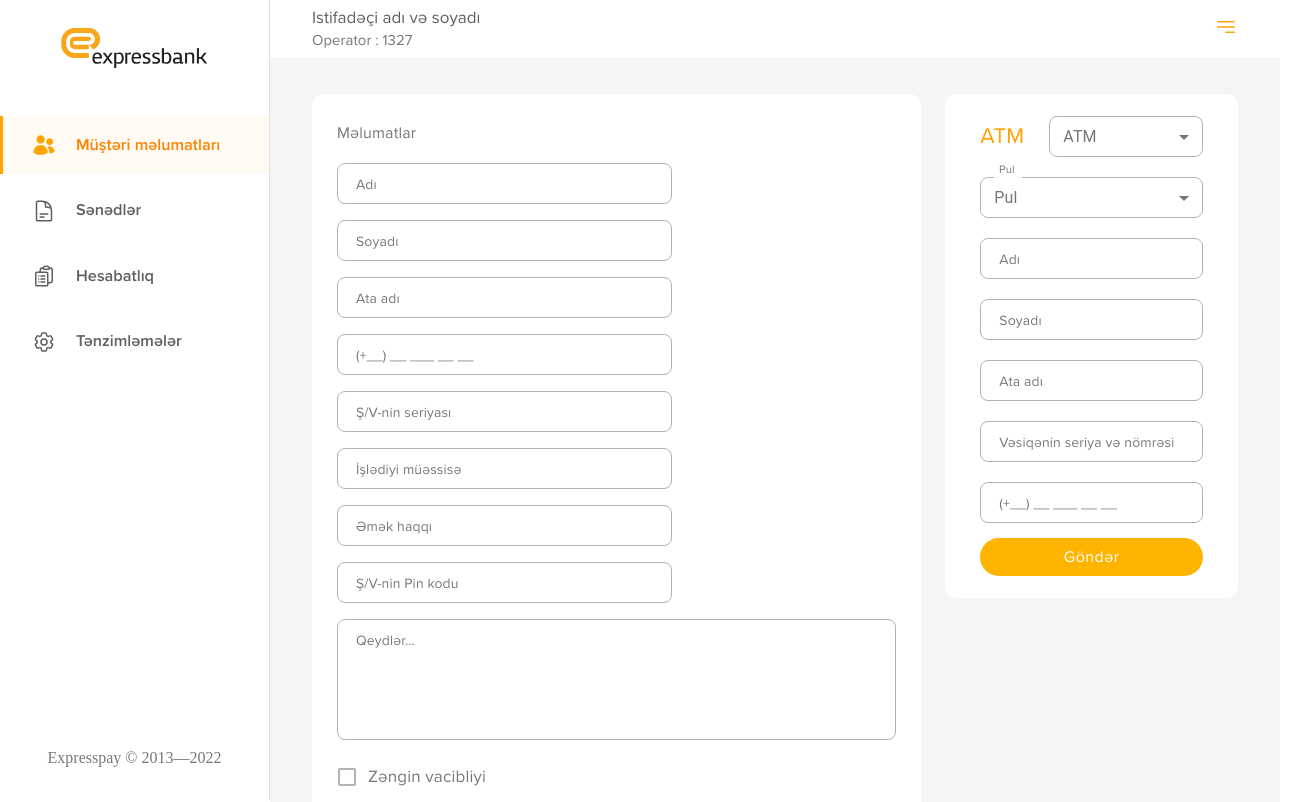
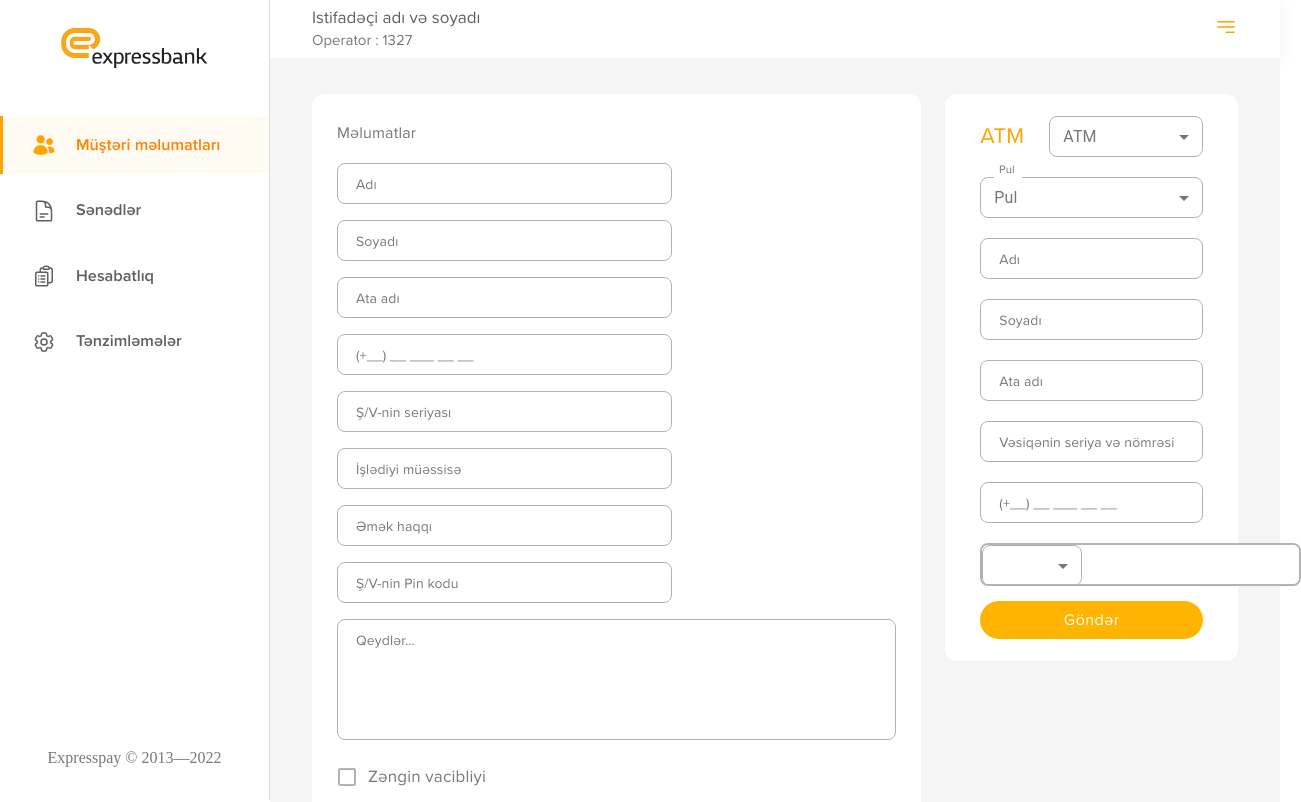
Before and after one commit to Hamlet-Haciyev/Call-center, a React (Create React App) app: page /user in a window 1280 px wide. Shown: the top 802 px of the page, 1301 px wide, since content can reach past the window. Built offline with nearby package versions, Linux system fonts and the light colour scheme.

Commit message:
added authorization for each refresh

```diff
--- a/src/components/Input/index.js
+++ /dev/null
@@ -1,26 +0,0 @@
-import React from "react";
-
-const CurrencyInput = ({
-  selectId,
-  selectName,
-  selectValue,
-  selectChange,
-  options,
-  id,
-  name,
-  value,
-  handleChange,
-}) => {
-  return (
-    <div>
-      <select id={selectId} name={selectName} value={selectValue} onChange={selectChange}>
-        {options.map((opt,index) => {
-          return <option key={index} value={opt.value}>{opt.label}</option>;
-        })}
-      </select>
-      <input id={id} name={name} value={value} onChange={handleChange} />
-    </div>
-  );
-};
-
-export default CurrencyInput;
--- a/src/container/User/component/ATM/index.js
+++ b/src/container/User/component/ATM/index.js
@@ -1,8 +1,16 @@
 import React from "react";
-import { Box, Button, Grid, MenuItem, Typography } from "@mui/material";
+import {
+  Box,
+  Button,
+  FormControl,
+  Grid,
+  InputLabel,
+  MenuItem,
+  Select,
+  Typography,
+} from "@mui/material";
 import { Form, Formik } from "formik";
 import { TextField } from "../../../../components";
-import CurrencyInput from "../../../../components/Input";
 
 const ATM = () => {
   const paymentTypes = [
@@ -131,21 +139,60 @@ const ATM = () => {
               />
             </Grid>
             <Grid item width={"100%^"}>
-              {/* <CurrencyInput
-                selectId={"currency"}
-                selectName="currency"
-                selectValue={values.selectValue}
-                selectChange={(values) =>
-                  setFieldValue("currency", values.currency, true)
-                }
-                options={currencyOptions}
-                id={"amount"}
-                name={"amount"}
-                value={values.amount}
-                handleChange={(values) =>
-                  setFieldValue("amount", values.amount, true)
-                }
-              /> */}
+              <div
+                style={{
+                  position: "relative",
+                  border: "2px solid #B1B3B3",
+                  borderRadius: "8px",
+                  overflow: "hidden",
+                }}
+              >
+                <TextField
+                  select
+                  id="currency"
+                  name="currency"
+                  value={values.currency}
+                  onChange={handleChange}
+                  defaultValue={currencyOptions[0].value}
+                  style={{
+                    width: "100px",
+                    position: "absolute",
+                  }}
+                >
+                  {currencyOptions.map((option) => (
+                    <MenuItem key={option.value} value={option.value}>
+                      {option.label}
+                    </MenuItem>
+                  ))}
+                </TextField>
+                <input
+                  id="amount"
+                  name="amount"
+                  value={values.amount}
+                  onChange={handleChange}
+                  style={{
+                    display: "inline-block",
+                    border: "none",
+                    outline: "none",
+                    padding: "12px",
+                    color: "#75787B",
+                    paddingLeft: "110px",
+                    paddingRight: "30px",
+                  }}
+                />
+                {/* <TextField
+                  id="amount"
+                  name="amount"
+                  label="Məbləğ"
+                  variant="outlined"
+                  value={values.amount}
+                  onChange={handleChange}
+                  error={touched.amount && Boolean(errors.amount)}
+                  helperText={touched.amount && errors.amount}
+                  style={{ border: "none" }}
+                  fullWidth
+                /> */}
+              </div>
             </Grid>
           </Grid>
           <Button
@@ -173,3 +220,5 @@ const ATM = () => {
 };
 
 export default ATM;
+//  https://codepen.io/jhawthorn/pen/qrPrXV (currency input)
+//  https://developer.mozilla.org/en-US/docs/Web/HTML/Element/input/time
--- a/src/index.css
+++ b/src/index.css
@@ -38,16 +38,16 @@ body,
 }
 
 /* Track */
-::-webkit-scrollbar-track {
+*::-webkit-scrollbar-track {
   background: #fffbf3;
 }
 
 /* Handle */
-::-webkit-scrollbar-thumb {
+*::-webkit-scrollbar-thumb {
   background: #ffa300;
 }
 
 /* Handle on Hover */
-::-webkit-scrollbar-track:hover {
+*::-webkit-scrollbar-track:hover {
   background: #fffbf3;
 }
```
Also changed, not shown: src/services/auth/index.js (added, +44 -0 lines), src/store/auth.js (added, +24 -0 lines).
